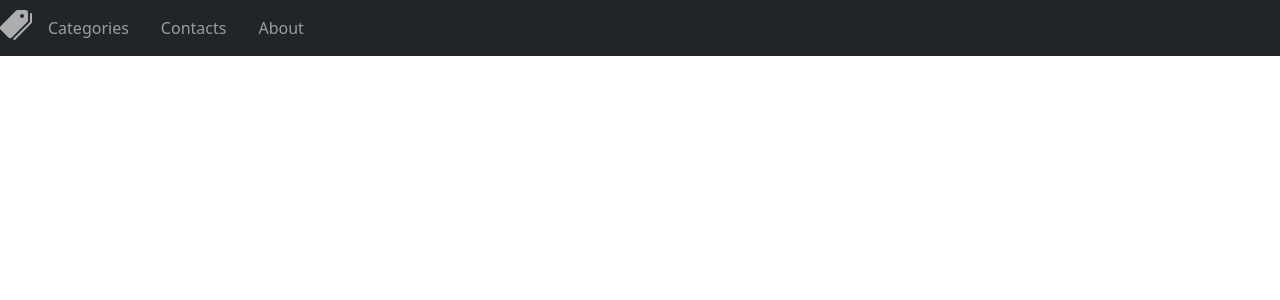
After one commit to KraseninnikovDenis/ecommerc_project, a Python web app: template ecommerce/shop/templates/shop/base.html in a window 1280 px wide. The commit adds this page. Shown: the top 300 px of the page. Run offline with Jinja, Linux system fonts and the light colour scheme; the template is opened without the code that fills it, so the values that code supplies are empty.

Commit message:
2021-10-20_21-33

```diff
--- /dev/null
+++ b/ecommerce/shop/templates/shop/base.html
@@ -0,0 +1,44 @@
+<!doctype html>
+<html lang="ru">
+  <head>
+    <!-- Обязательные метатеги -->
+    <meta charset="utf-8">
+    <meta name="viewport" content="width=device-width, initial-scale=1">
+
+    <!-- Bootstrap CSS -->
+    <link href="https://cdn.jsdelivr.net/npm/bootstrap@5.1.1/dist/css/bootstrap.min.css" rel="stylesheet" integrity="sha384-F3w7mX95PdgyTmZZMECAngseQB83DfGTowi0iMjiWaeVhAn4FJkqJByhZMI3AhiU" crossorigin="anonymous">
+    <link rel="stylesheet" href="https://fonts.googleapis.com/css?family=Tangerine">
+    <title>{% block title %} {% endblock %}</title>
+    <style>
+        ion-icon {
+        color: rgba(253, 253, 253, 0.63);
+      }
+    </style>
+
+
+  </head>
+  <body>
+
+    <nav class="navbar navbar-expand-md navbar-dark bg-dark">
+        <a href="#" class="nav-brend"><ion-icon name="pricetags" size="large"></ion-icon></a>
+        <ul class="navbar-nav">
+            <li class="nav-item"><a class="nav-link px-3" href="">Categories</a></li>
+            <li class="nav-item"><a class="nav-link px-3" href="">Contacts</a></li>
+            <li class="nav-item"><a class="nav-link px-3" href="">About</a></li>
+        </ul>
+
+    </nav>
+    {% block content %}
+    {% endblock %}
+    <!-- Дополнительный JavaScript; выберите один из двух! -->
+
+    <!-- Вариант 1: Bootstrap в связке с Popper -->
+    <script src="https://cdn.jsdelivr.net/npm/bootstrap@5.1.1/dist/js/bootstrap.bundle.min.js" integrity="sha384-/bQdsTh/da6pkI1MST/rWKFNjaCP5gBSY4sEBT38Q/9RBh9AH40zEOg7Hlq2THRZ" crossorigin="anonymous"></script>
+    <script type="module" src="https://unpkg.com/ionicons@5.5.2/dist/ionicons/ionicons.esm.js"></script>
+    <script nomodule src="https://unpkg.com/ionicons@5.5.2/dist/ionicons/ionicons.js"></script>
+    <!-- Вариант 2: Bootstrap JS отдельно от Popper
+    <script src="https://cdn.jsdelivr.net/npm/@popperjs/core@2.9.3/dist/umd/popper.min.js" integrity="sha384-W8fXfP3gkOKtndU4JGtKDvXbO53Wy8SZCQHczT5FMiiqmQfUpWbYdTil/SxwZgAN" crossorigin="anonymous"></script>
+    <script src="https://cdn.jsdelivr.net/npm/bootstrap@5.1.1/dist/js/bootstrap.min.js" integrity="sha384-skAcpIdS7UcVUC05LJ9Dxay8AXcDYfBJqt1CJ85S/CFujBsIzCIv+l9liuYLaMQ/" crossorigin="anonymous"></script>
+    -->
+  </body>
+</html>
```
Also changed, not shown: ecommerce/shop/templates/shop/about.html (+8 -1 lines), ecommerce/shop/templates/shop/home.html (+8 -1 lines).
